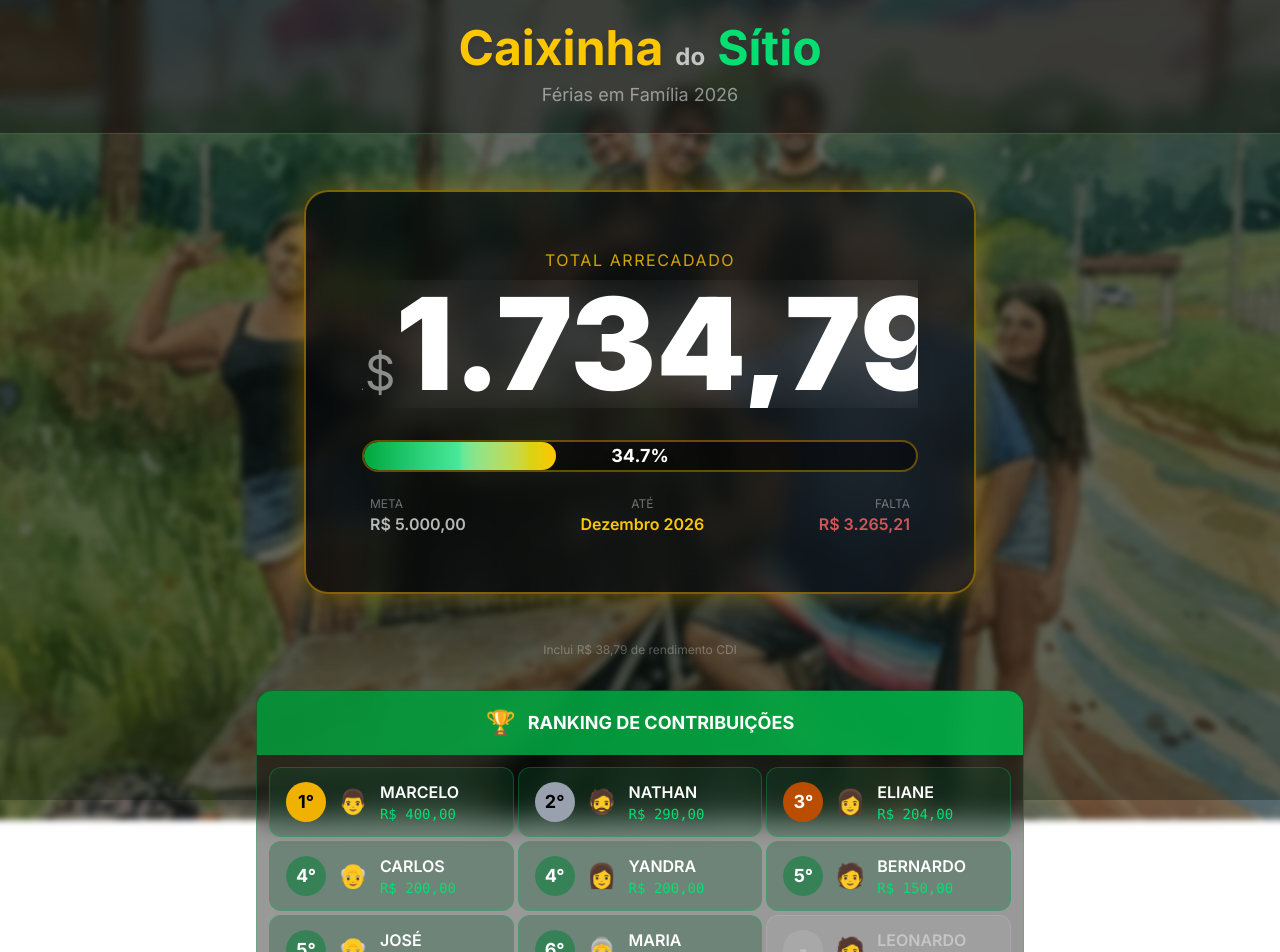
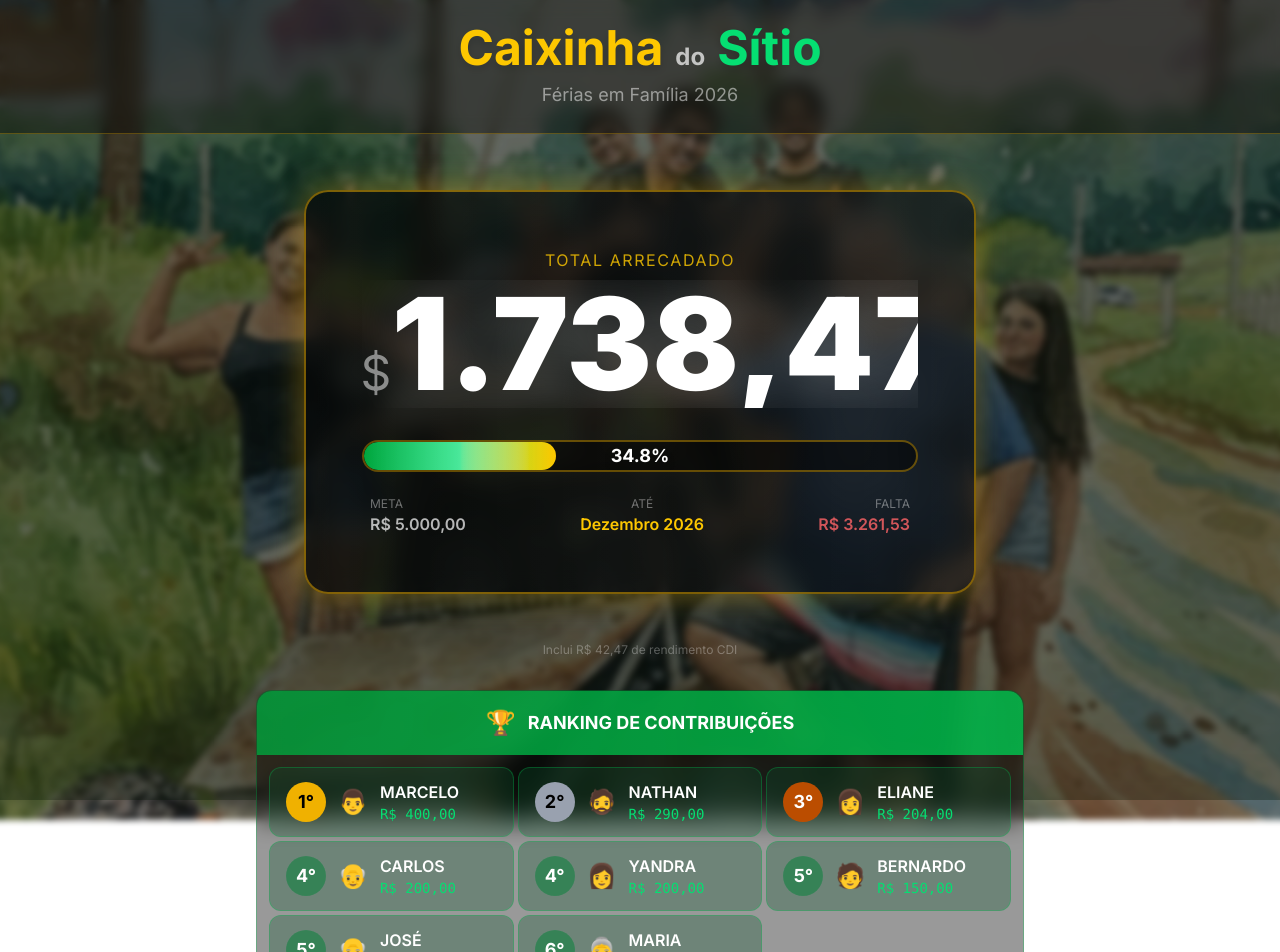
Before and after one commit to nathanbrandao4/caixinha-do-sitio, a Next.js app: page / in a window 1280 px wide. Shown: the top 952 px of the page. Built offline with nearby package versions, Linux system fonts and the light colour scheme.

Commit message:
Remove Leonardo e atualiza CDI para R$42,47
- Leonardo removido do ranking, tipos e todos os meses
- CDI atualizado: R$38,79 -> R$42,47

```diff
--- a/app/page.tsx
+++ b/app/page.tsx
@@ -15,11 +15,10 @@ const CONTRIBUICOES: ContributorTotal[] = [
   { name: 'CARLOS', total: 200 },
   { name: 'YANDRA', total: 200 },
   { name: 'MARIA', total: 102 },
-  { name: 'LEONARDO', total: 0 },
 ]
 
 // Rendimento CDI acumulado
-const RENDIMENTO_CDI = 38.79
+const RENDIMENTO_CDI = 42.47
 // ========================================
 
 export default function HomePage() {
--- a/components/ContributorsList.tsx
+++ b/components/ContributorsList.tsx
@@ -21,7 +21,6 @@ const avatars: Record<string, string> = {
   YANDRA: '👩',
   NATHAN: '🧔',
   MARIA: '👵',
-  LEONARDO: '🧑',
   JOSÉ: '👴',
 }
 
--- a/types/index.ts
+++ b/types/index.ts
@@ -29,7 +29,6 @@ export const PARTICIPANTS = [
   'YANDRA',
   'NATHAN',
   'MARIA',
-  'LEONARDO',
   'JOSÉ',
 ] as const
 
```
Also changed, not shown: 1 other file (tests, documents, lock files or other folders).
